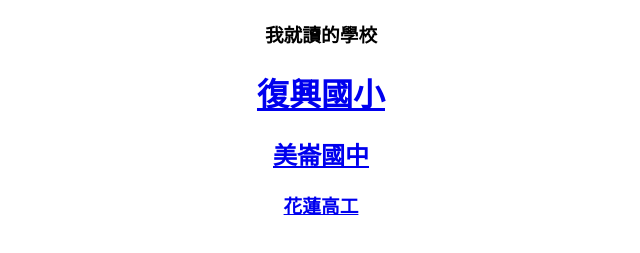
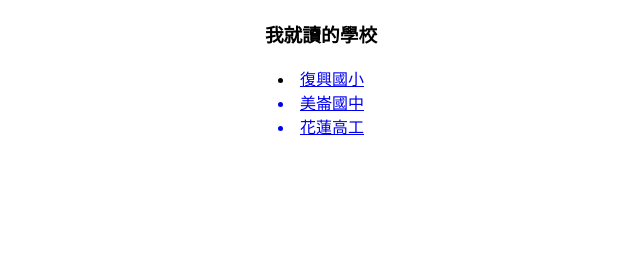
Before and after one commit to JU526/JU526.github.io, a plain HTML site: page index.html in a window 1280 px wide. Shown: the part 367-620 px from the top of the page, without its empty margins (319-959 px from the left). Drawn offline with Linux system fonts and the light colour scheme.

Commit message:
Update index.html

```diff
--- a/index.html
+++ b/index.html
@@ -7,9 +7,9 @@
     <center><h3>我的照片</h3>
 	<img src="https://github.com/JU526/juf/blob/main/mi.jpg?raw=true"></img>
 	<h3>我就讀的學校</h3>
-	<h1 href="center"><a href="http://www.fshps.hlc.edu.tw/">復興國小</h1>
-	<h2 href="http://www.mljh.hlc.edu.tw/">美崙國中</h2>
-	<h3 href="https://www.hlis.hlc.edu.tw/bin/home.php">花蓮高工</h3>
+	<li href="center"><a href="http://www.fshps.hlc.edu.tw/">復興國小</li>
+	<li href="http://www.mljh.hlc.edu.tw/">美崙國中</li>
+	<li href="https://www.hlis.hlc.edu.tw/bin/home.php">花蓮高工</li>
 	</u1>
 </center>
 </body>
```
